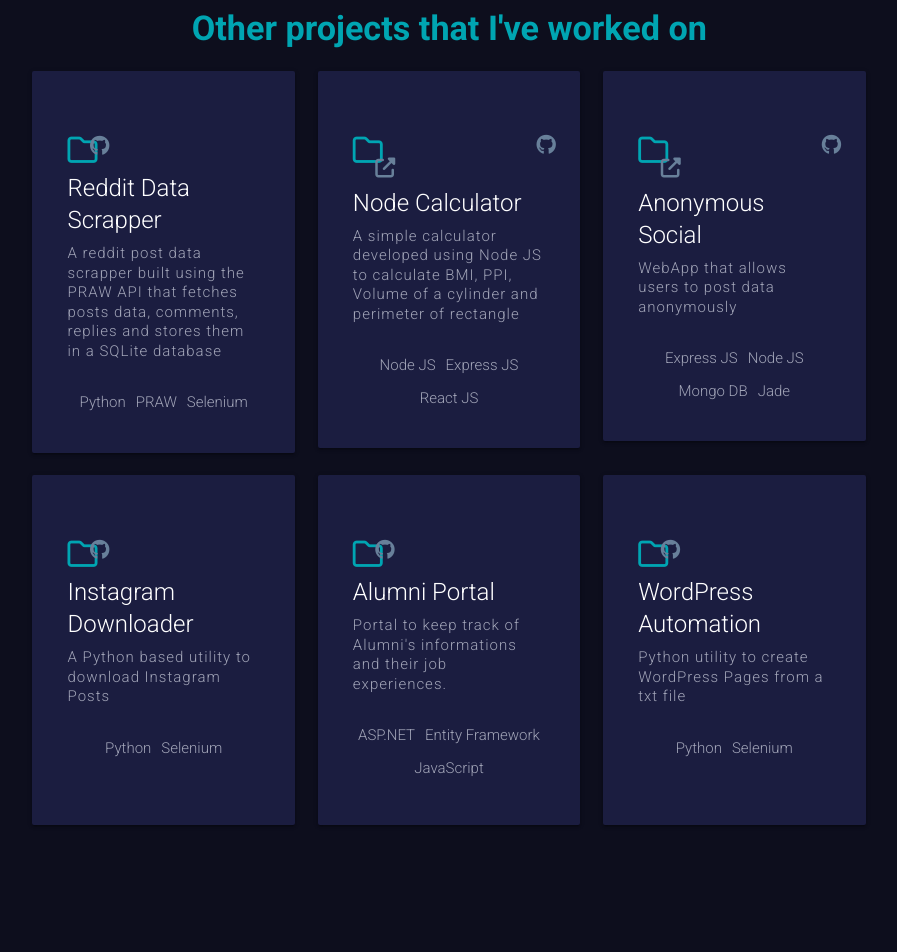
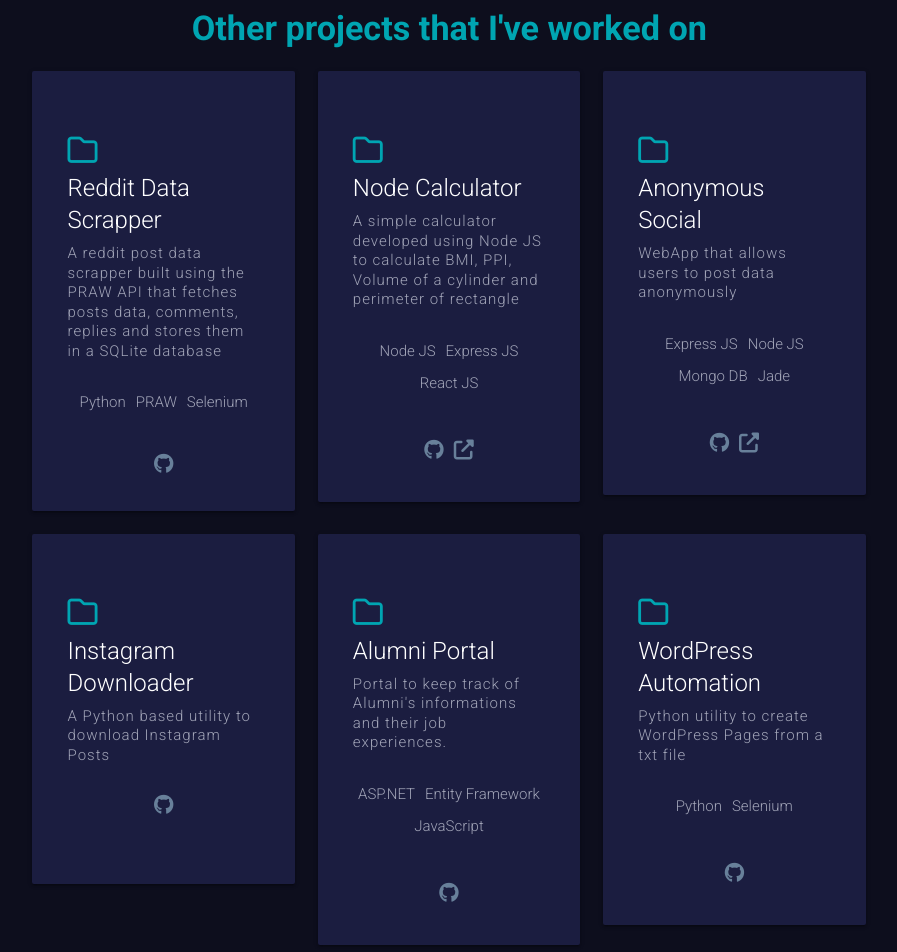
Before and after one commit to saadfarhan124/personal, a React (Create React App) app: page / in a window 1280 px wide. Shown: the part 3340-4292 px from the top of the page, without its empty margins (191-1088 px from the left). Built offline with nearby package versions, Linux system fonts and the light colour scheme.

Commit message:
fixed icons alignment

```diff
--- a/src/components/Projects/Projects.component.jsx
+++ b/src/components/Projects/Projects.component.jsx
@@ -179,10 +179,9 @@ const Projects = () => {
                     <div className="card">
                         <div className="card-content white-text">
                             <div className="row">
-                                <div className="col icons s1"><i className="far fa-folder"></i></div>
-                                <div className="col icons s10"></div>
-                                <div className="col icons s1"><a href="https://github.com/saadfarhan124/Reddit-Data-Scrapper" target="_blank" rel="noopener noreferrer"><i className="fab fa-github"></i></a></div>
+                                <div className="col icons s12"><i className="far fa-folder"></i></div>
                             </div>
+
                             <div className="row mt-5">
                                 <div className="col s12">
                                     <span className="card-title">Reddit Data Scrapper</span>
@@ -196,6 +195,11 @@ const Projects = () => {
                                     </div>
                                 </div>
                             </div>
+                            <div className="links mt-5">
+                                <ul>
+                                    <a href="https://github.com/saadfarhan124/Reddit-Data-Scrapper" target="_blank" rel="noopener noreferrer"><i className="fab fa-github"></i></a>
+                                </ul>
+                            </div>
 
                         </div>
                     </div>
@@ -204,10 +208,7 @@ const Projects = () => {
                     <div className="card">
                         <div className="card-content white-text">
                             <div className="row">
-                                <div className="col icons s1"><i className="far fa-folder"></i></div>
-                                <div className="col icons s9"></div>
-                                <div className="col icons s1"><a href="https://github.com/saadfarhan124/nodeCalculator" target="_blank" rel="noopener noreferrer"><i className="fab fa-github"></i></a></div>
-                                <div className="col icons s1"><a href="https://calculator-nodereactjs.herokuapp.com/" target="_blank" rel="noopener noreferrer"><i className="fa fa-external-link-alt"></i></a></div>
+                                <div className="col icons s12"><i className="far fa-folder"></i></div>
                             </div>
                             <div className="row mt-5">
                                 <div className="col s12">
@@ -222,6 +223,12 @@ const Projects = () => {
                                     </div>
                                 </div>
                             </div>
+                            <div className="links mt-5">
+                                <ul>
+                                    <li><a href="https://github.com/saadfarhan124/nodeCalculator" target="_blank" rel="noopener noreferrer"><i className="fab fa-github"></i></a></li>
+                                    <li><a href="https://calculator-nodereactjs.herokuapp.com/" target="_blank" rel="noopener noreferrer"><i className="fa fa-external-link-alt"></i></a></li>
+                                </ul>
+                            </div>
 
                         </div>
                     </div>
@@ -230,10 +237,7 @@ const Projects = () => {
                     <div className="card">
                         <div className="card-content white-text">
                             <div className="row">
-                                <div className="col icons s1"><i className="far fa-folder"></i></div>
-                                <div className="col icons s9"></div>
-                                <div className="col icons s1"><a href="https://github.com/saadfarhan124/Node-Minimal-Social-App" target="_blank" rel="noopener noreferrer"><i className="fab fa-github"></i></a></div>
-                                <div className="col icons s1"><a href="https://anonymous-social.herokuapp.com/" target="_blank" rel="noopener noreferrer"><i className="fa fa-external-link-alt"></i></a></div>
+                                <div className="col icons s12"><i className="far fa-folder"></i></div>
                             </div>
                             <div className="row mt-5">
                                 <div className="col s12">
@@ -249,6 +253,12 @@ const Projects = () => {
                                     </div>
                                 </div>
                             </div>
+                            <div className="links mt-5">
+                                <ul>
+                                    <li><a href="https://github.com/saadfarhan124/Node-Minimal-Social-App" target="_blank" rel="noopener noreferrer"><i className="fab fa-github"></i></a></li>
+                                    <li><a href="https://anonymous-social.herokuapp.com/" target="_blank" rel="noopener noreferrer"><i className="fa fa-external-link-alt"></i></a></li>
+                                </ul>
+                            </div>
 
                         </div>
                     </div>
@@ -260,9 +270,7 @@ const Projects = () => {
                     <div className="card">
                         <div className="card-content white-text">
                             <div className="row">
-                                <div className="col icons s1"><i className="far fa-folder"></i></div>
-                                <div className="col icons s10"></div>
-                                <div className="col icons s1"><a href="https://github.com/saadfarhan124/Instagram-Downloader" rel="noopener noreferrer" target="_blank"><i className="fab fa-github"></i></a></div>
+                                <div className="col icons s12"><i className="far fa-folder"></i></div>
                             </div>
                             <div className="row mt-5">
                                 <div className="col s12">
@@ -270,8 +278,7 @@ const Projects = () => {
                                     <p>A Python based utility to download Instagram Posts</p>
                                     <div className="links mt-5">
                                         <ul>
-                                            <li>Python</li>
-                                            <li>Selenium</li>
+                                            <li><a href="https://github.com/saadfarhan124/Instagram-Downloader" rel="noopener noreferrer" target="_blank"><i className="fab fa-github"></i></a></li>
                                         </ul>
                                     </div>
                                 </div>
@@ -284,9 +291,7 @@ const Projects = () => {
                     <div className="card">
                         <div className="card-content white-text">
                             <div className="row">
-                                <div className="col icons s1"><i className="far fa-folder"></i></div>
-                                <div className="col icons s10"></div>
-                                <div className="col icons s1"><a href="https://github.com/saadfarhan124/Alumni-Portal" target="_blank" rel="noopener noreferrer"><i className="fab fa-github"></i></a></div>
+                                <div className="col icons s12"><i className="far fa-folder"></i></div>
                             </div>
                             <div className="row mt-5">
                                 <div className="col s12">
@@ -301,7 +306,11 @@ const Projects = () => {
                                     </div>
                                 </div>
                             </div>
-
+                            <div className="links mt-5">
+                                <ul>
+                                    <li><a href="https://github.com/saadfarhan124/Alumni-Portal" target="_blank" rel="noopener noreferrer"><i className="fab fa-github"></i></a></li>
+                                </ul>
+                            </div>
                         </div>
                     </div>
                 </div>
@@ -309,9 +318,7 @@ const Projects = () => {
                     <div className="card">
                         <div className="card-content white-text">
                             <div className="row">
-                                <div className="col icons s1"><i className="far fa-folder"></i></div>
-                                <div className="col icons s10"></div>
-                                <div className="col icons s1"><a href="https://github.com/saadfarhan124/WordPress-Page-Automations" target="_blank" rel="noopener noreferrer"><i className="fab fa-github"></i></a></div>
+                                <div className="col icons s12"><i className="far fa-folder"></i></div>
                             </div>
                             <div className="row mt-5">
                                 <div className="col s12">
@@ -325,7 +332,11 @@ const Projects = () => {
                                     </div>
                                 </div>
                             </div>
-
+                            <div className="links mt-5">
+                                <ul>
+                                    <li><a href="https://github.com/saadfarhan124/WordPress-Page-Automations" target="_blank" rel="noopener noreferrer"><i className="fab fa-github"></i></a></li>
+                                </ul>
+                            </div>
                         </div>
                     </div>
                 </div>
--- a/src/components/Projects/Projects.scss
+++ b/src/components/Projects/Projects.scss
@@ -51,9 +51,12 @@
             min-height: 350px;
             padding-top: 15%;
             @media screen and (max-width: 423px) {
+                // .icons{
+                //     padding: 0px !important;
+
+                // }
                 .icons{
-                    padding: 0px !important;
-
+                    text-align: center;
                 }
                 .card-title{
                     text-align: center;
```
